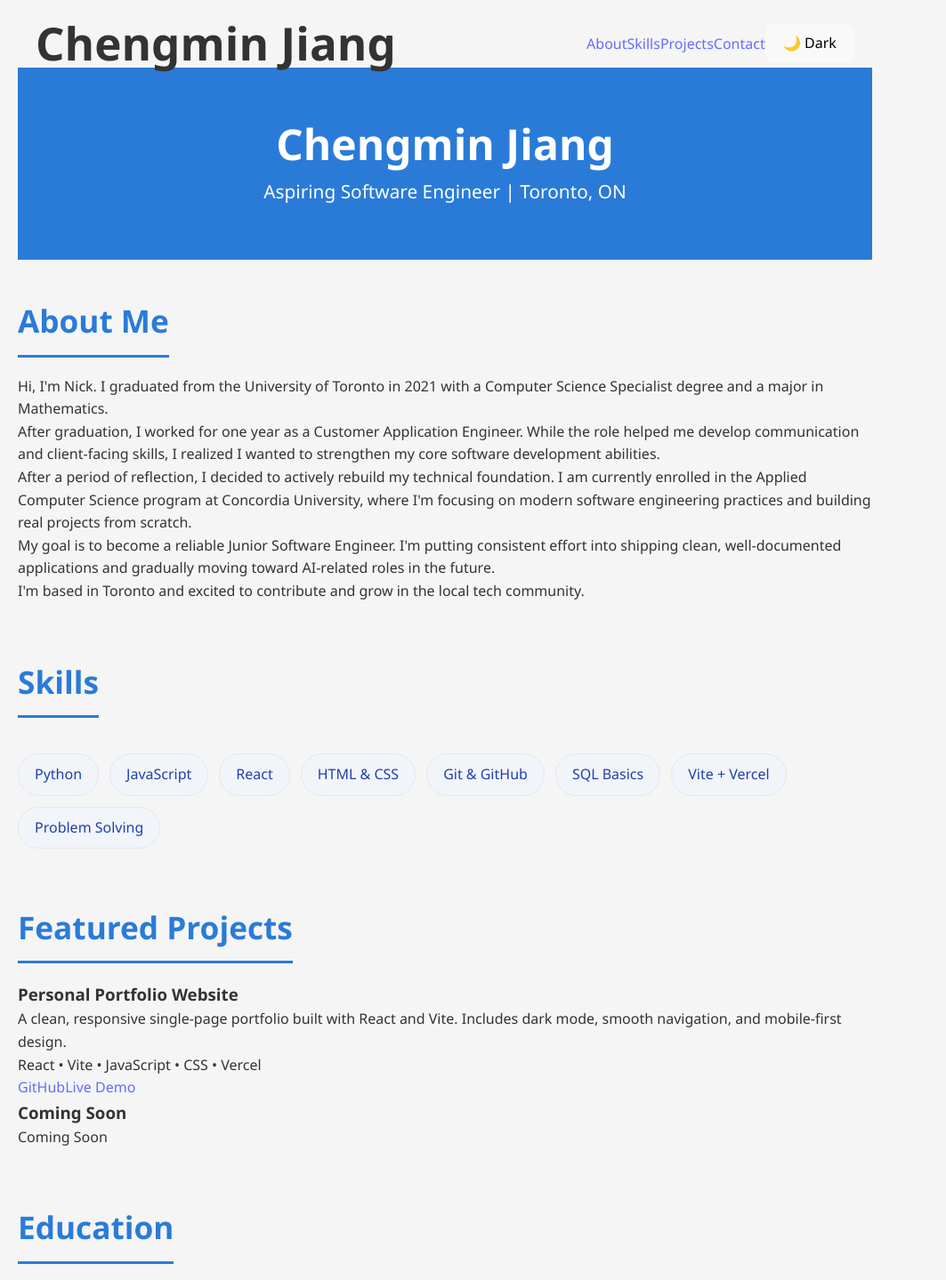
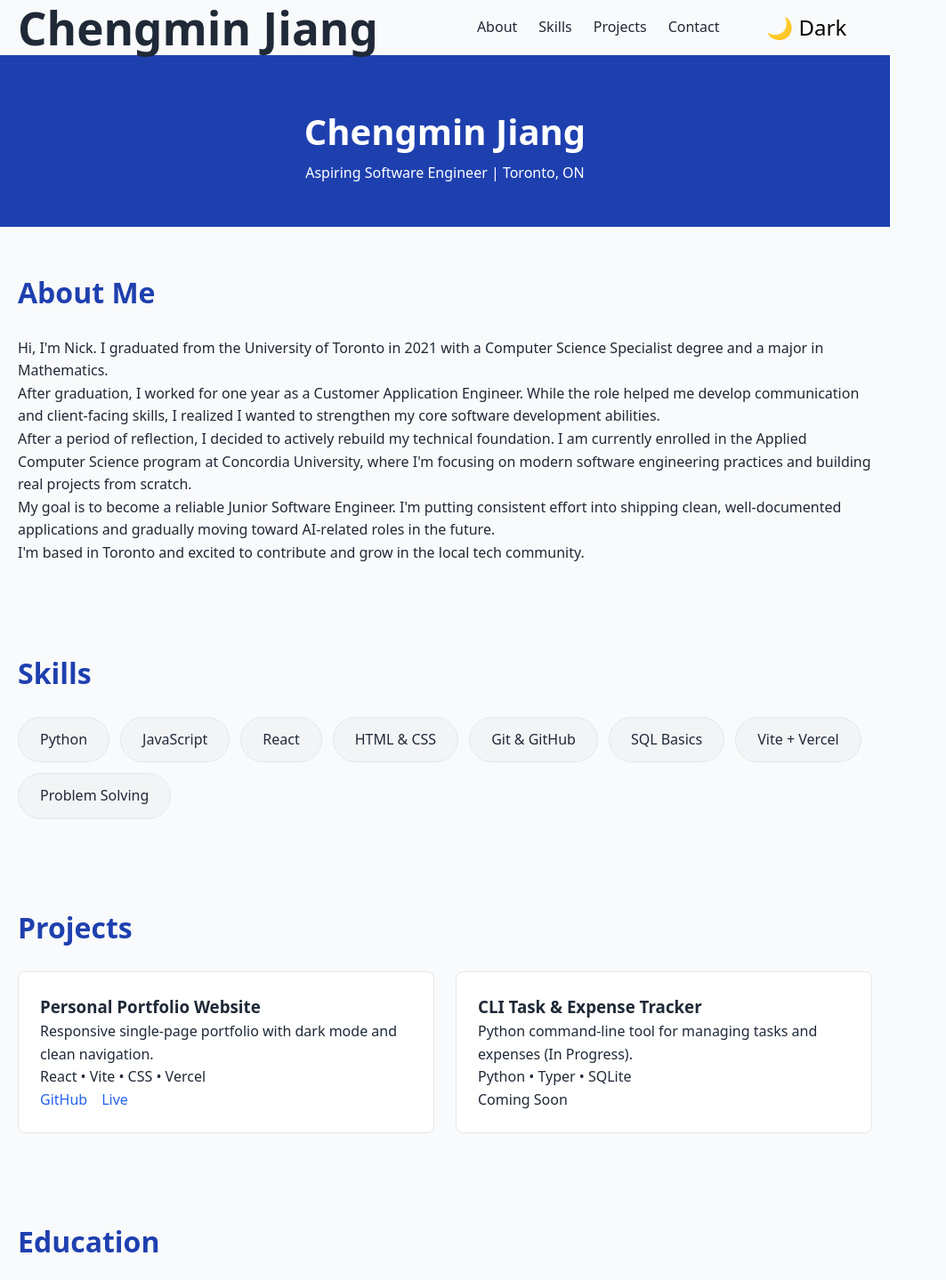
Before and after one commit to Nick991225/portfolio, a React (Vite) app: page / in a window 1280 px wide. Shown: the top 1439 px of the page at 89% size, without its empty margins (0-1063 px from the left). Built offline with nearby package versions, Linux system fonts and the light colour scheme.

Commit message:
Updated all the styles in App.css file

```diff
--- a/src/App.css
+++ b/src/App.css
@@ -4,159 +4,164 @@
   box-sizing: border-box;
 }
 
-.dark {
-  background-color: #0f172a;
-  color: #e2e8f0;
+body {
+  font-family: system-ui, -apple-system, sans-serif;
+  line-height: 1.6;
+  color: #1f2937;
+  background-color: #f9fafb;
 }
 
-body {
-  font-family: 'Segoe UI', Tahoma, Geneva, Verdana, sans-serif;
-  background-color: #f5f5f5;
-  color: #333;
-  line-height: 1.6;
+.dark {
+  background-color: #111827;
+  color: #e5e7eb;
 }
 
-.App {
+/* Navbar */
+.navbar {
+  position: sticky;
+  top: 0;
+  background-color: white;
+  border-bottom: 1px solid #e5e7eb;
+  padding: 1rem 0;
+  z-index: 100;
+}
+
+.dark .navbar {
+  background-color: #1f2937;
+  border-color: #374151;
+}
+
+.nav-content {
   max-width: 1000px;
   margin: 0 auto;
-  padding: 20px;
+  padding: 0 20px;
+  display: flex;
+  justify-content: space-between;
+  align-items: center;
 }
 
+.nav-links {
+  display: flex;
+  gap: 1.5rem;
+  align-items: center;
+}
+
+.nav-links a {
+  text-decoration: none;
+  color: inherit;
+  font-weight: 500;
+}
+
+.nav-links a:hover {
+  color: #2563eb;
+}
+
+.theme-toggle {
+  background: none;
+  border: none;
+  font-size: 1.5rem;
+  cursor: pointer;
+}
+
+/* Hero */
 header {
-  background-color: #2a7bd8;
+  text-align: center;
+  padding: 4rem 20px 3rem;
+  background-color: #1e40af;
   color: white;
-  text-align: center;
-  padding: 60px 20px;
-  margin-bottom: 40px;
+}
+
+.dark header {
+  background-color: #1e3a8a;
 }
 
 header h1 {
-  font-size: 3rem;
-  margin-bottom: 10px;
+  font-size: 2.5rem;
+  margin-bottom: 12px;
 }
 
-header p {
-  font-size: 1.3rem;
-}
-
+/* Sections */
 section {
-  margin-bottom: 60px;
+  max-width: 1000px;
+  margin: 0 auto;
+  padding: 3rem 20px;
 }
 
 h2 {
-  font-size: 2.2rem;
-  margin-bottom: 20px;
-  color: #2a7bd8;
-  border-bottom: 3px solid #2a7bd8;
-  padding-bottom: 10px;
-  display: inline-block;
+  font-size: 2rem;
+  margin-bottom: 1.5rem;
+  color: #1e40af;
 }
 
-ul {
-  list-style: none;
-  display: flex;
-  flex-wrap: wrap;
-  gap: 15px;
+.dark h2 {
+  color: #60a5fa;
 }
 
-ul li {
-  background-color: #e5e7eb;
-  padding: 10px 20px;
-  border-radius: 20px;
-  font-weight: bold;
-}
-
-.entry {
-  margin-bottom: 30px;
-  padding-left: 20px;
-  border-left: 3px solid #2a7bd8;
-}
-
-.entry h3 {
-  font-size: 1.6rem;
-  margin-bottom: 8px;
-  color: #2a7bd8;
-}
-
-.details {
-  font-size: 1.1rem;
-  color: #444;
-  margin-bottom: 10px;
-}
-
-.years {
-  font-weight: bold;
-  color: #666;
-  margin-left: 15px;
-  white-space: nowrap;
-}
-
-.entry ul {
-  margin-top: 10px;
-  padding-left: 20px;
-  list-style-type: disc;
-}
-
-.entry ul li {
-  margin-bottom: 6px;
-}
-
-@media (max-width: 768px) {
-  header {
-    padding: 40px 15px;
-  }
-
-  header h1 {
-    font-size: 2.2rem;
-  }
-
-  .App {
-    padding: 15px;
-  }
-}
-
+/* Skills */
 .skills-grid {
   display: flex;
   flex-wrap: wrap;
   gap: 12px;
-  margin-top: 20px;
 }
 
 .skill-card {
-  background-color: #f1f5f9;
-  color: #1e40af;
-  padding: 10px 18px;
-  border-radius: 9999px;   /* makes it pill-shaped */
+  background-color: #f3f4f6;
+  padding: 12px 24px;
+  border-radius: 50px;
+  border: 1px solid #e5e7eb;
   font-weight: 500;
-  transition: all 0.3s ease;
-  border: 1px solid #e2e8f0;
+}
+
+.dark .skill-card {
+  background-color: #374151;
+  border-color: #4b5563;
 }
 
 .skill-card:hover {
   background-color: #dbeafe;
-  transform: translateY(-2px);
+}
+
+/* Projects */
+.projects-grid {
+  display: grid;
+  grid-template-columns: repeat(auto-fit, minmax(300px, 1fr));
+  gap: 24px;
+}
+
+.project-card {
+  background-color: white;
+  border: 1px solid #e5e7eb;
+  border-radius: 8px;
+  padding: 24px;
+}
+
+.dark .project-card {
+  background-color: #1f2937;
+  border-color: #4b5563;
+}
+
+.project-card:hover {
   border-color: #3b82f6;
 }
 
-.navbar {
-  position: sticky;
-  top: 0;
-  background-color: white;
-  border-bottom: 1px solid #e2e8f0;
-  padding: 15px 0;
-  margin-bottom: 30px;
+/* Links */
+.project-links a {
+  color: #2563eb;
+  margin-right: 1rem;
+  text-decoration: none;
 }
 
-.dark .navbar {
-  background-color: #1e2937;
-  border-color: #334155;
+.project-links a:hover {
+  text-decoration: underline;
 }
 
-.nav-content {
-  display: flex;
-  justify-content: space-between;
-  align-items: center;
-  max-width: 1000px;
-  margin: 0 auto;
-  padding: 0 20px;
+/* Mobile */
+@media (max-width: 768px) {
+  header h1 {
+    font-size: 2rem;
+  }
+
+  .nav-links {
+    gap: 1rem;
+  }
 }
--- a/src/App.jsx
+++ b/src/App.jsx
@@ -46,6 +46,7 @@ function App() {
              I'm putting consistent effort into shipping clean, well-documented applications and gradually moving toward AI-related roles in the future. </p>
           <p> I'm based in Toronto and excited to contribute and grow in the local tech community. </p>
         </section>
+
         <section id="skills" className="section">
           <h2>Skills</h2>
           <div className="skills-grid">
@@ -59,29 +60,31 @@ function App() {
             <div className="skill-card">Problem Solving</div>
           </div>
         </section>
+
         <section id="projects">
-          <h2>Featured Projects</h2>
+          <h2>Projects</h2>
           <div className="projects-grid">
-
             <div className="project-card">
               <h3>Personal Portfolio Website</h3>
-              <p>A clean, responsive single-page portfolio built with React and Vite. Includes dark mode, smooth navigation, and mobile-first design.</p>
-              <p className="tech">React • Vite • JavaScript • CSS • Vercel</p>
+              <p>Responsive single-page portfolio with dark mode and clean navigation.</p>
+              <p className="tech">React • Vite • CSS • Vercel</p>
               <div className="project-links">
                 <a href="https://github.com/Nick991225/portfolio" target="_blank" rel="noopener noreferrer">GitHub</a>
-                <a href="https://portfolio-kappa-dusky-85.vercel.app" target="_blank" rel="noopener noreferrer">Live Demo</a>
+                <a href="https://portfolio-kappa-dusky-85.vercel.app" target="_blank" rel="noopener noreferrer">Live</a>
               </div>
             </div>
 
             <div className="project-card">
-              <h3>Coming Soon</h3>
+              <h3>CLI Task & Expense Tracker</h3>
+              <p>Python command-line tool for managing tasks and expenses (In Progress).</p>
+              <p className="tech">Python • Typer • SQLite</p>
               <div className="project-links">
                 <span>Coming Soon</span>
               </div>
             </div>
-
           </div>
         </section>
+
         <section>
           <h2>Education</h2>
           <div className="entry">
```
